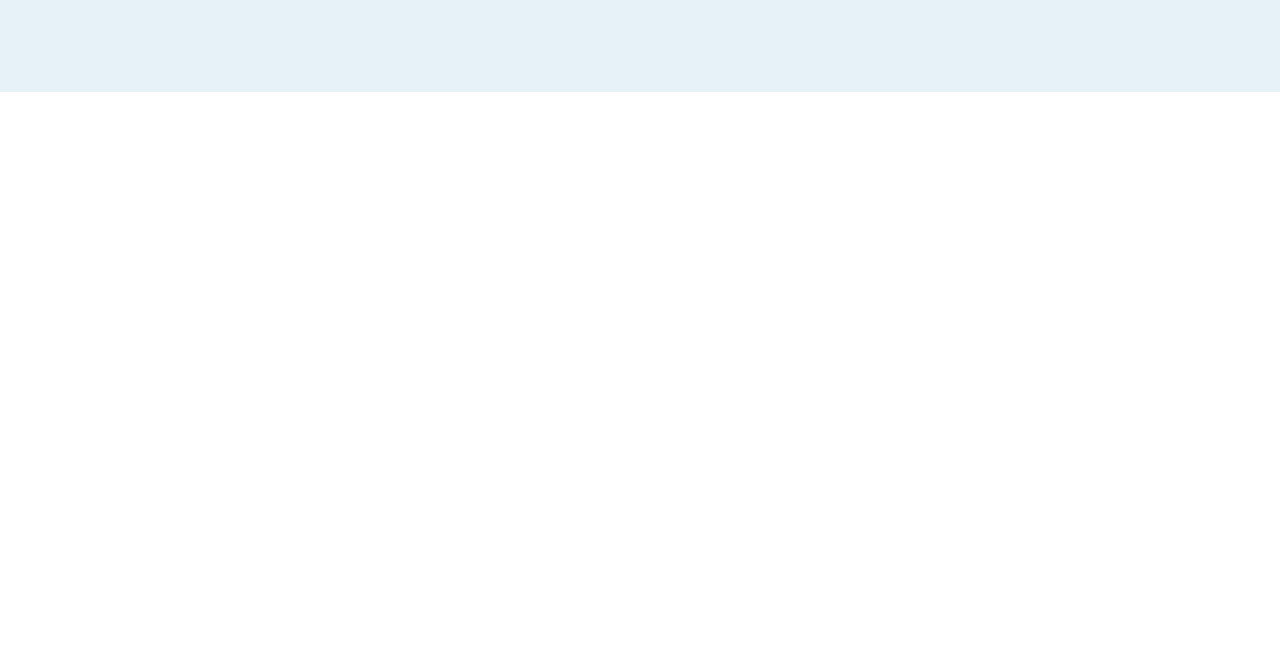
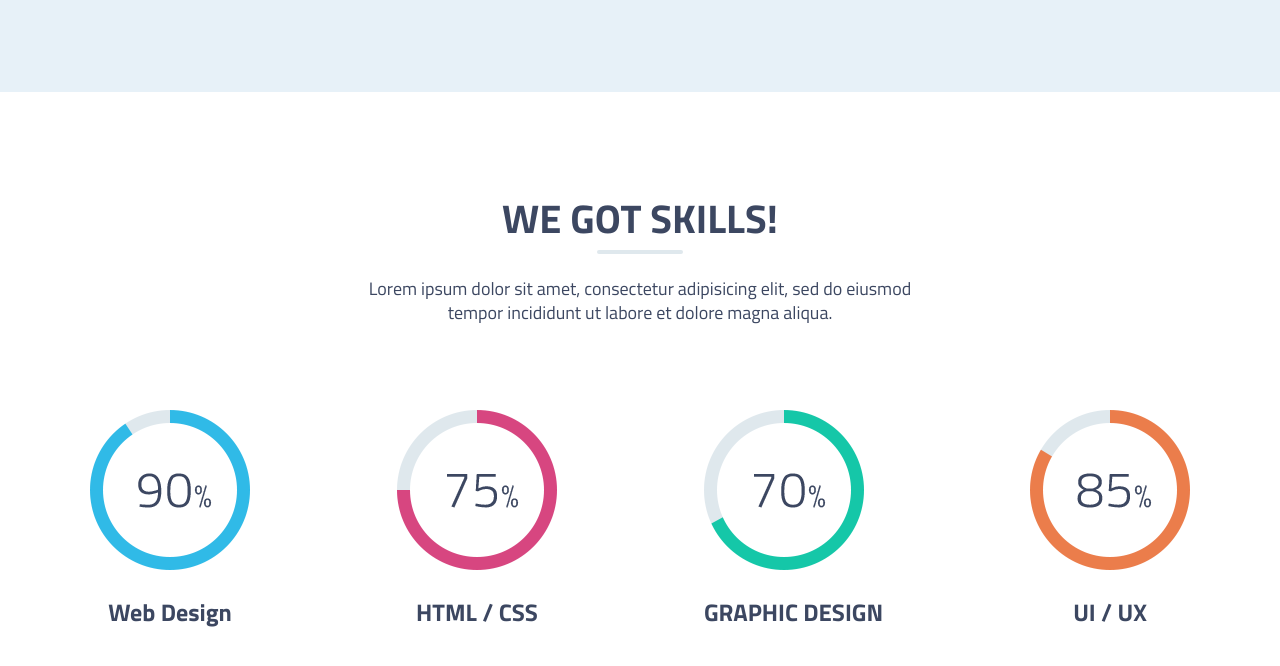
Before and after one commit to tima-1701/cuba, a website: page app/index.html in a window 1280 px wide. Shown: the part 2173-2839 px from the top of the page. Before the commit the page ends 2265 px from the top, so only its background shows below. Drawn offline with Linux system fonts and the light colour scheme.

Commit message:
added section3

```diff
--- a/app/index.html
+++ b/app/index.html
@@ -168,6 +168,54 @@
     </div>
   </section>
 
+  <section class="skills">
+    <div class="skills__inner">
+      <div class="container">
+        <div class="skills__title">
+          WE GOT SKILLS!
+        </div>
+        <div class="skills__text">
+          Lorem ipsum dolor sit amet, consectetur adipisicing elit, sed do eiusmod
+          tempor incididunt ut labore et dolore magna aliqua.
+        </div>
+        <div class="skills__item-inner">
+          <div class="skills__item">
+            <div class="skills__item-images">
+              <img src="images/Progress.png" alt="">
+            </div>
+            <div class="skills__item-title">
+              Web Design
+            </div>
+          </div>
+          <div class="skills__item">
+            <div class="skills__item-images">
+              <img src="images/Progress1.png" alt="">
+            </div>
+            <div class="skills__item-title">
+              HTML / CSS
+            </div>
+          </div>
+          <div class="skills__item">
+            <div class="skills__item-images">
+              <img src="images/Progress2.png" alt="">
+            </div>
+            <div class="skills__item-title">
+              GRAPHIC DESIGN
+            </div>
+          </div>
+          <div class="skills__item">
+            <div class="skills__item-images">
+              <img src="images/Progress3.png" alt="">
+            </div>
+            <div class="skills__item-title">
+              UI / UX
+            </div>
+          </div>
+        </div>
+      </div>
+    </div>
+  </section>
+
 
 
 
--- a/app/scss/style.scss
+++ b/app/scss/style.scss
@@ -194,3 +194,52 @@
         margin-left: 12px;
     }
 }
+
+// section skills
+.skills__inner{
+    background-color: #fff;
+    min-height: 655px;
+    padding-top: 115px;
+}
+.skills__title{
+    text-align: center;
+    font-size: 40px;
+    font-weight: 700;
+    color: #3c4761;
+    padding-bottom: 23px;
+    margin-bottom: 23px;
+    position: relative;
+    &:after{
+        content: '';
+        width: 86px;
+        height: 4px;
+        background-color: #dfe8ed;
+        border-radius: 2px;
+        position: absolute;
+        bottom: 0;
+        left: 50%;
+        transform: translate(-50%, 0);
+    }
+}
+.skills__text{
+    max-width: 574px;
+    text-align: center;
+    margin: 0 auto;
+    font-size: 18px;
+    color: #3c4761;
+    margin-bottom: 85px;
+}
+.skills__item-inner{
+    display: flex;
+    justify-content: space-between;
+    margin: 0 auto;
+}
+.skills__item-images{
+    margin-bottom: 30px;
+}
+.skills__item-title{
+    font-size: 24px;
+    font-weight: 700;
+    color: #3c4761;
+    text-align: center;
+}
```
Also changed, not shown: app/css/style.min.css, app/images/Progress.png (added), app/images/Progress1.png (added), app/images/Progress2.png (added), app/images/Progress3.png (added).
